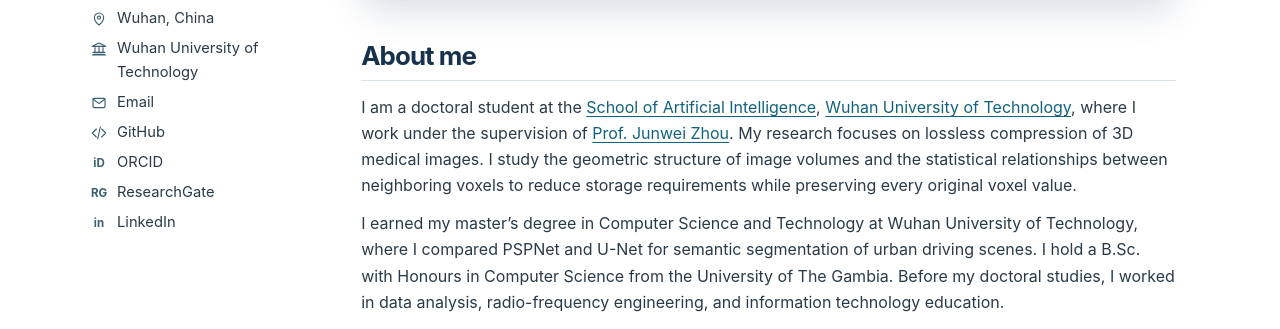
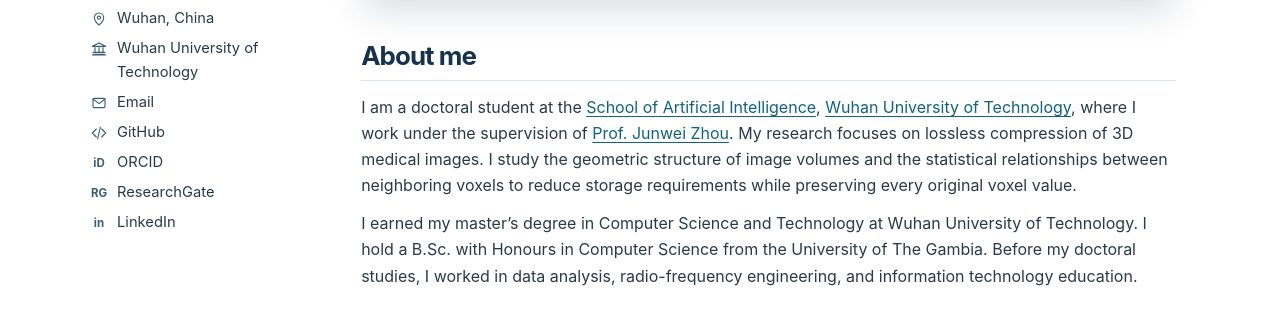
Before and after one commit to ebousowe50/ebousowe, a plain HTML site: page index.html in a window 1280 px wide. Shown: the part 447-776 px from the top of the page. Drawn offline with Linux system fonts and the light colour scheme.

Commit message:
Shorten the master’s degree sentence in the academic biography

```diff
--- a/index.html
+++ b/index.html
@@ -67,7 +67,7 @@
       <section id="about" aria-labelledby="about-title">
         <h2 id="about-title">About me</h2>
         <p>I am a doctoral student at the <a href="https://csai.whut.edu.cn/">School of Artificial Intelligence</a>, <a href="https://www.whut.edu.cn/">Wuhan University of Technology</a>, where I work under the supervision of <a href="https://junwzhou.github.io/">Prof. Junwei Zhou</a>. My research focuses on lossless compression of 3D medical images. I study the geometric structure of image volumes and the statistical relationships between neighboring voxels to reduce storage requirements while preserving every original voxel value.</p>
-        <p>I earned my master’s degree in Computer Science and Technology at Wuhan University of Technology, where I compared PSPNet and U-Net for semantic segmentation of urban driving scenes. I hold a B.Sc. with Honours in Computer Science from the University of The Gambia. Before my doctoral studies, I worked in data analysis, radio-frequency engineering, and information technology education.</p>
+        <p>I earned my master’s degree in Computer Science and Technology at Wuhan University of Technology. I hold a B.Sc. with Honours in Computer Science from the University of The Gambia. Before my doctoral studies, I worked in data analysis, radio-frequency engineering, and information technology education.</p>
       </section>
 
       <section id="publications" aria-labelledby="publications-title">
```
